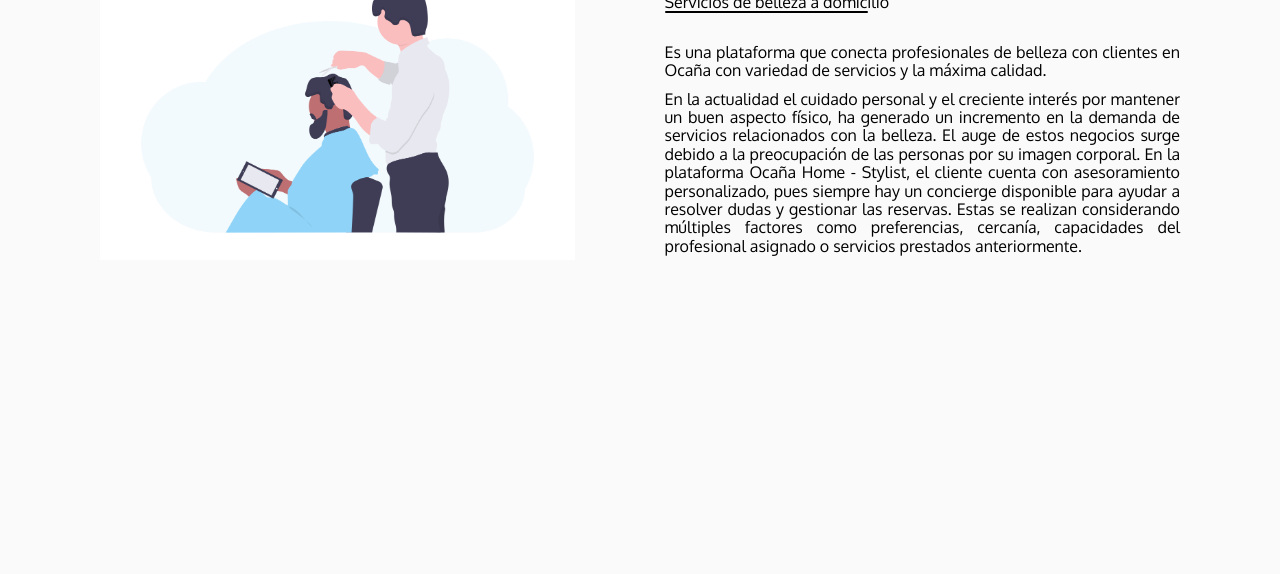
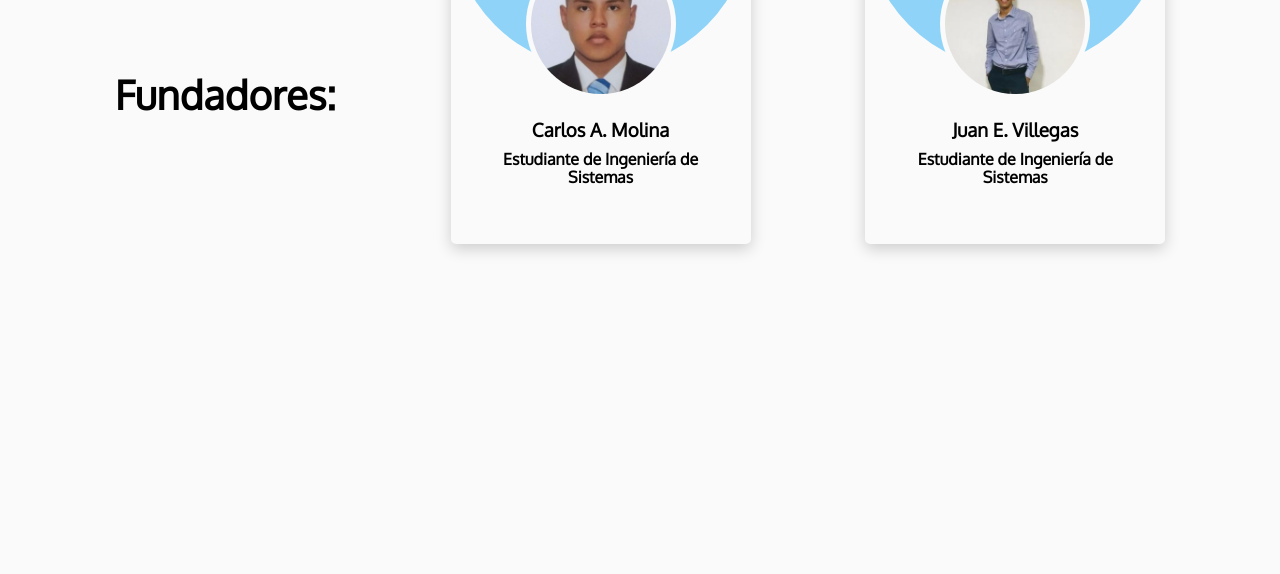
Before and after one commit to CarlosMolina07/examenfinalcamr, a plain HTML site: page index.html in a window 1280 px wide. Shown: the part 2144-2718 px from the top of the page. Drawn offline with Linux system fonts and the light colour scheme.

Commit message:
se elimino la parte de OHS

```diff
--- a/index.html
+++ b/index.html
@@ -190,38 +190,6 @@
         </button>
       </a>
     </section>
-
-    <div id="ohs">
-      <div class="container">
-        <h2>¿Qué es OHS?</h2>
-        <div class="ohs-row">
-          <div class="ohs-row-image">
-            <img src="img/undraw_barber_3uel.png" alt="" />
-          </div>
-          <div class="ohs-row-text">
-            <h4>Ocaña Home-Stylist</h4>
-            <p>Servicios de belleza a domicilio</p>
-            <hr />
-            <p>
-              Es una plataforma que conecta profesionales de belleza con
-              clientes en Ocaña con variedad de servicios y la máxima calidad.
-            </p>
-            <p>
-              En la actualidad el cuidado personal y el creciente interés por
-              mantener un buen aspecto físico, ha generado un incremento en la
-              demanda de servicios relacionados con la belleza. El auge de estos
-              negocios surge debido a la preocupación de las personas por su
-              imagen corporal. En la plataforma Ocaña Home - Stylist, el cliente
-              cuenta con asesoramiento personalizado, pues siempre hay un
-              concierge disponible para ayudar a resolver dudas y gestionar las
-              reservas. Estas se realizan considerando múltiples factores como
-              preferencias, cercanía, capacidades del profesional asignado o
-              servicios prestados anteriormente.
-            </p>
-          </div>
-        </div>
-      </div>
-    </div>
 
     <div id="container_card">
       <div>
```
